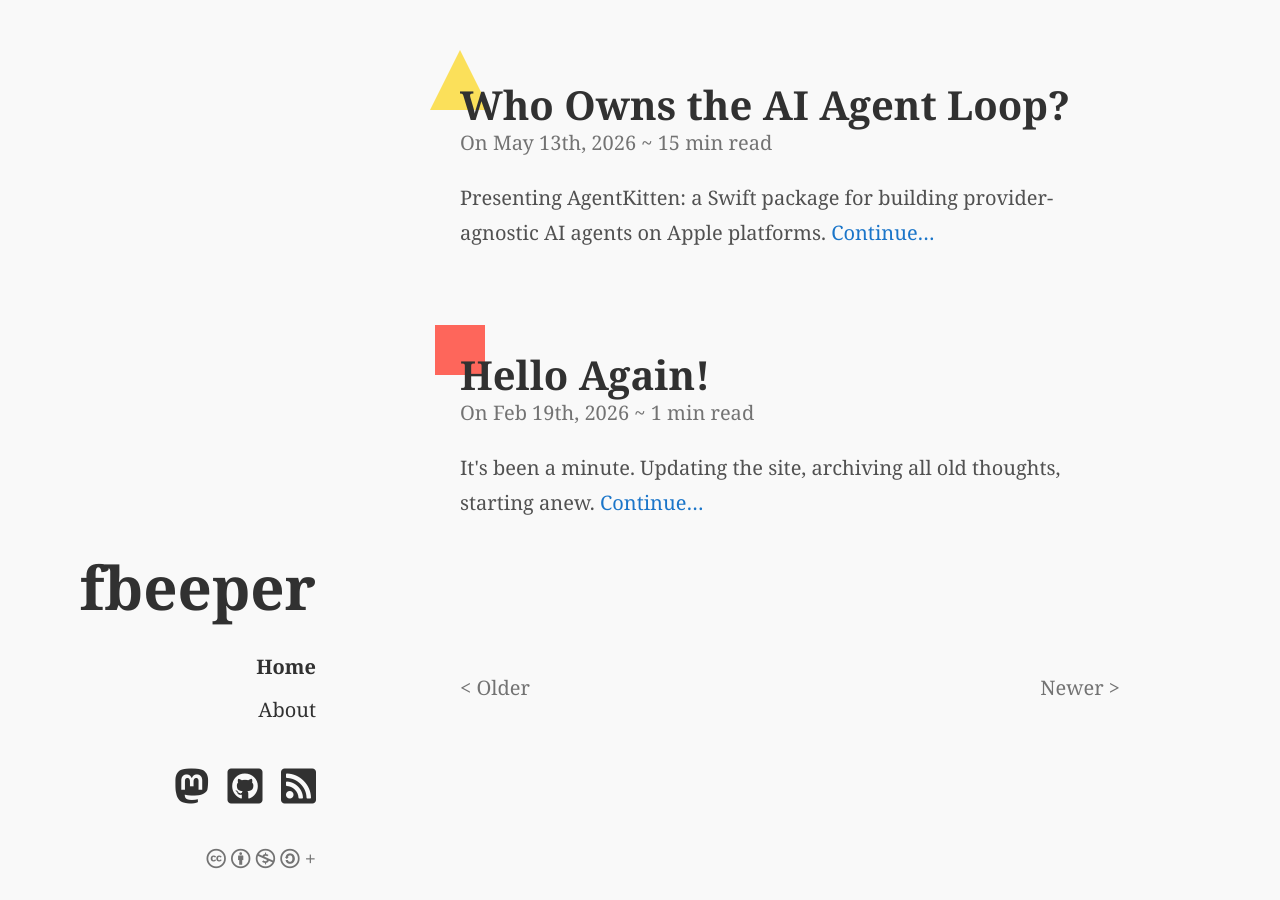
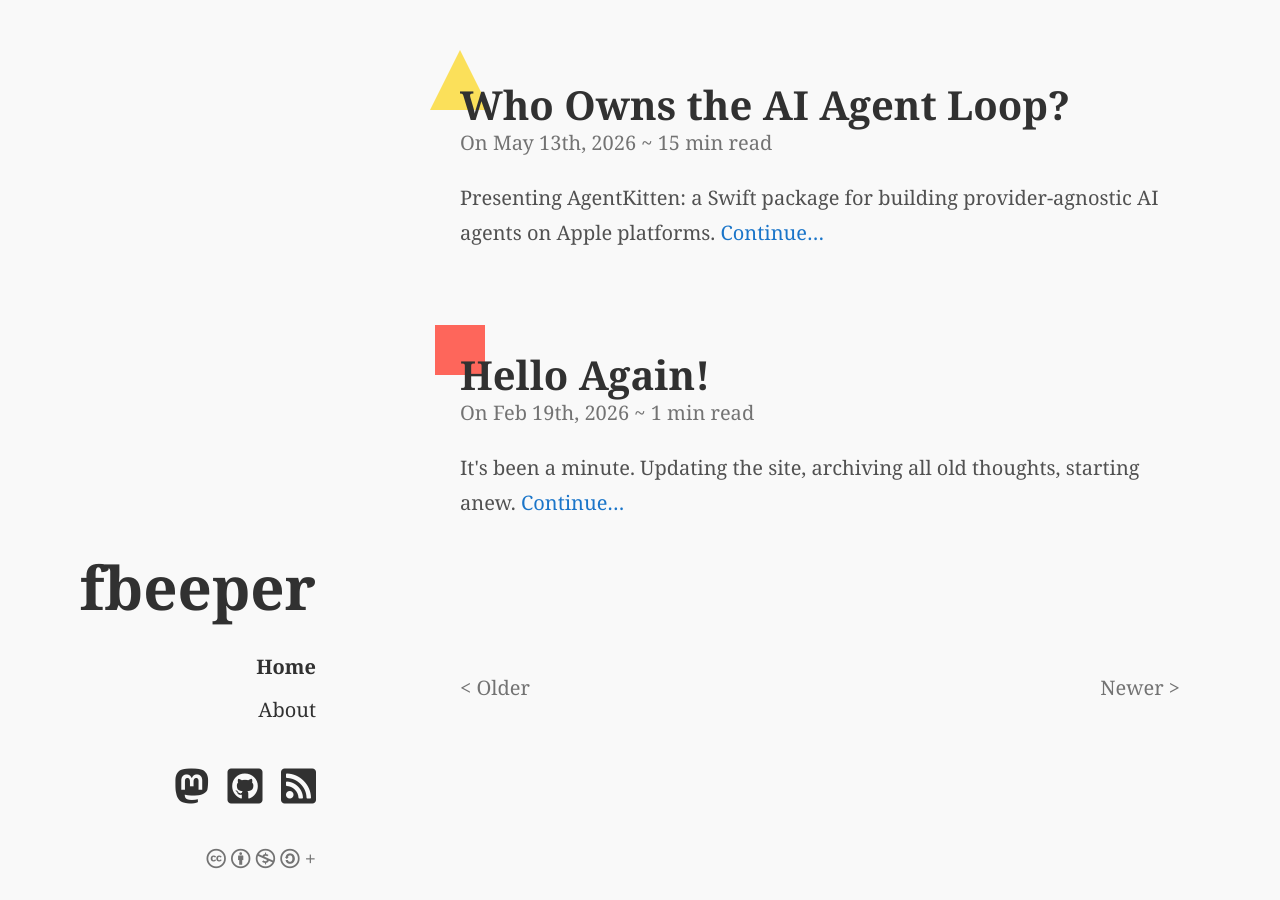
Before and after one commit to fbeeper/fbeeper.github.io, a Jekyll site: the page built from index.html, in a window 1280 px wide. Built offline with Jekyll 4.4.1, drawn with Linux system fonts in a browser that asks for light colours; nearby versions of some CDN libraries; some web fonts are replaced; the list of posts is cut into pages by our own code.

Commit message:
a bit more breathing room while keeping it in the accessible/readable width

```diff
--- a/public/css/hyde.css
+++ b/public/css/hyde.css
@@ -102,7 +102,7 @@ a.sidebar-nav-item:focus {
 
 @media (min-width: 48em) {
   .content {
-    max-width: 35rem;
+    max-width: 40rem;
     margin-left: 20rem;
     margin-right: 2rem;
   }
```
